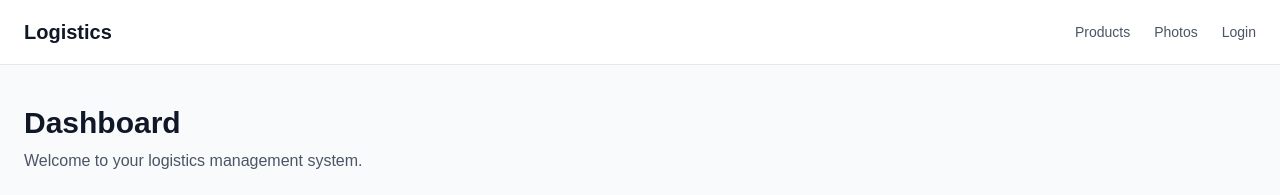
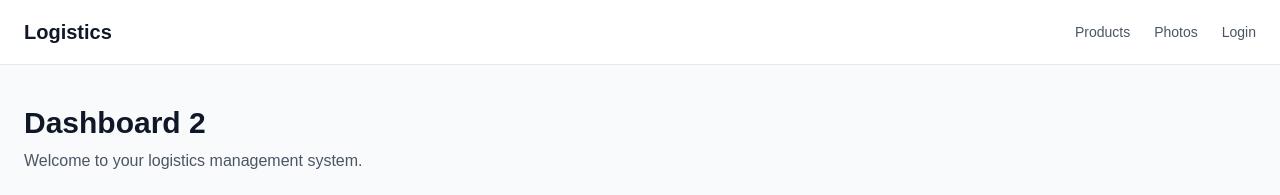
Before and after one commit to khkhomasuridze/testnext, a Next.js app: page / in a window 1280 px wide. Shown: the top 195 px of the page. Built offline with nearby package versions, Linux system fonts and the light colour scheme; no server answers.

Commit message:
change dashobar to dashboar 2

```diff
--- a/app/page.tsx
+++ b/app/page.tsx
@@ -5,7 +5,7 @@ export default function Home() {
   <div className="mx-auto max-w-7xl px-6 py-10">
     <div className="mb-8">
       <h1 className="text-3xl font-bold text-gray-900">
-        Dashboard
+        Dashboard 2
       </h1>
       <p className="mt-2 text-gray-600">
         Welcome to your logistics management system.
```
